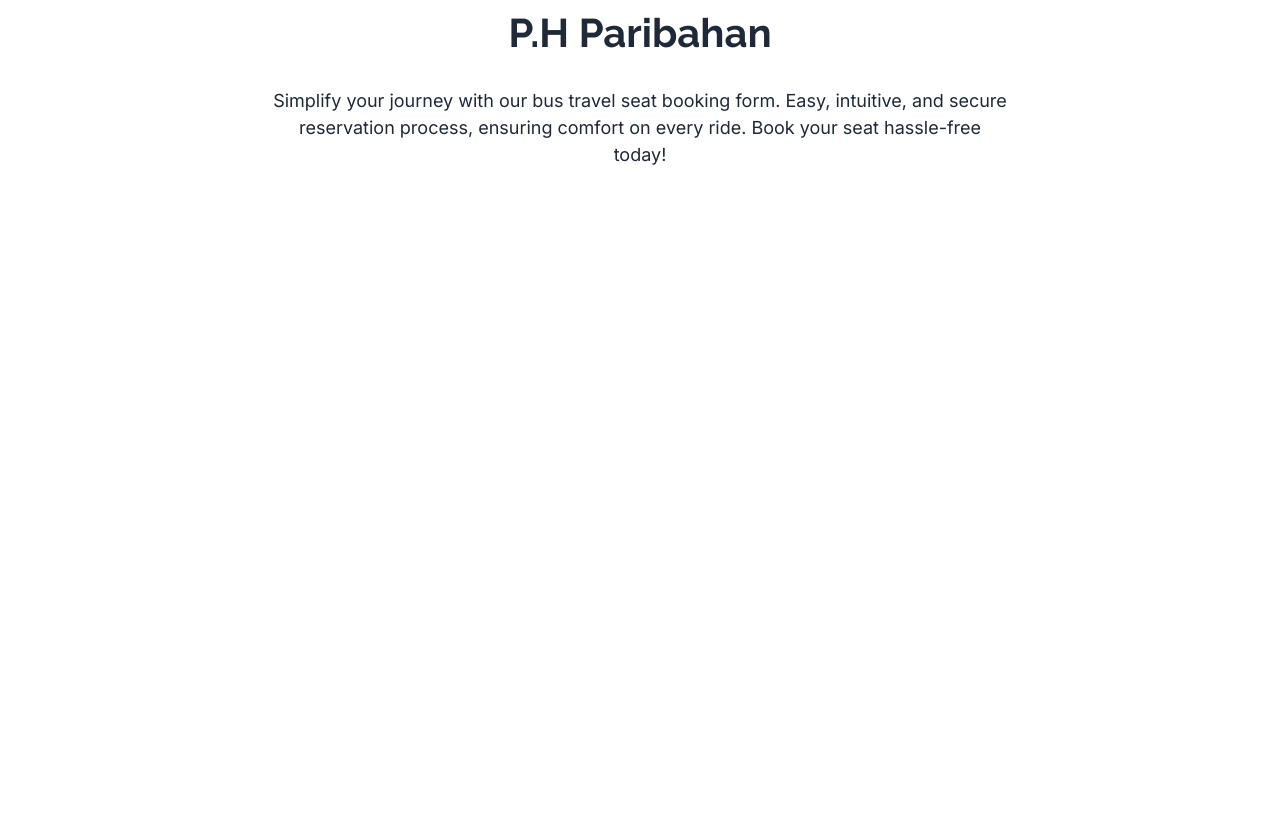
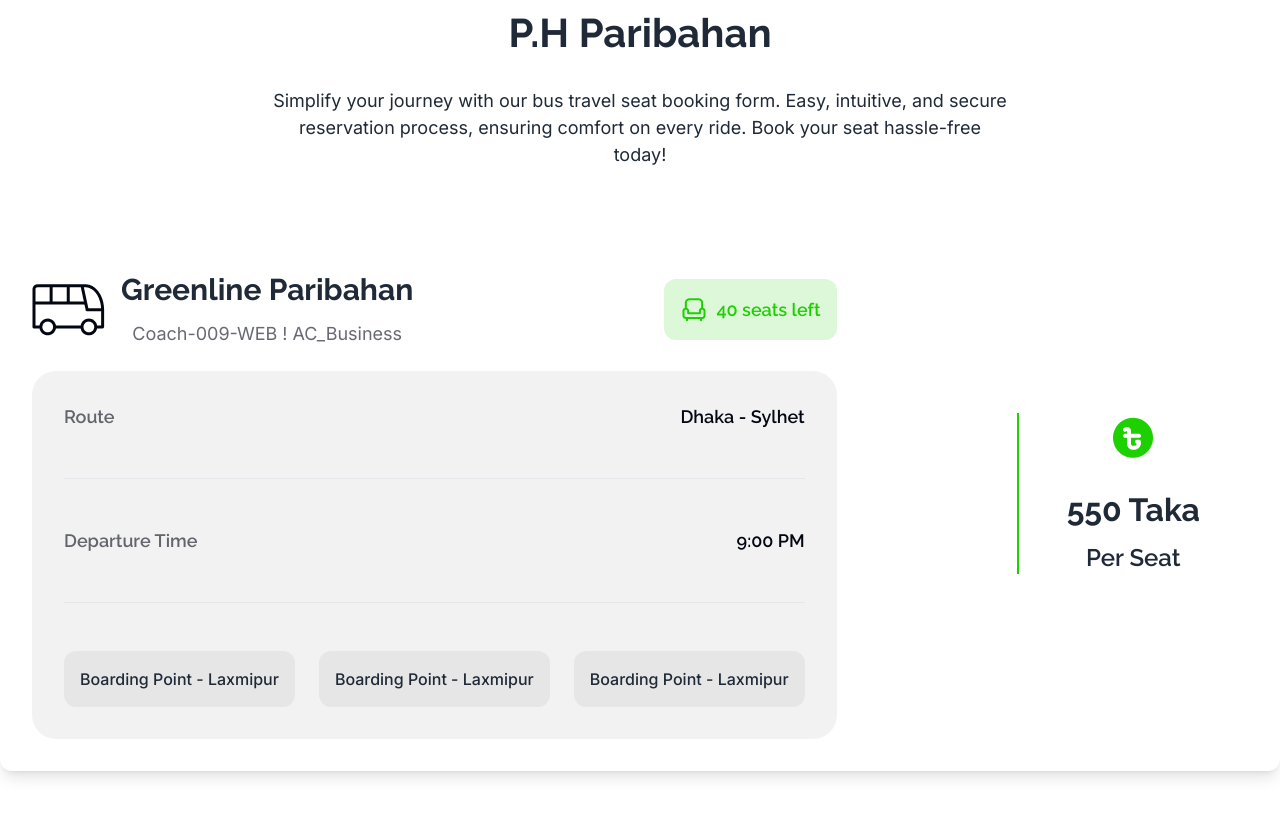
Before and after one commit to kaziabulhasib/b9a5-smart-ticketing, a plain HTML site: page index.html in a window 1280 px wide. Shown: the part 1589-2406 px from the top of the page. Before the commit the page ends 1989 px from the top, so only its background shows below. Drawn offline with nearby package versions, Linux system fonts and the light colour scheme.

Commit message:
depture section first part

```diff
--- a/index.html
+++ b/index.html
@@ -102,6 +102,73 @@
           intuitive, and secure reservation process, ensuring comfort on every
           ride. Book your seat hassle-free today!
         </p>
+        <!-- depture sectipon container  -->
+
+        <div
+          class="flex justify-between items-center mt-12 bg-white shadow-lg p-8 rounded-xl">
+          <!-- left side  -->
+          <div>
+            <!-- left top  -->
+            <div class="flex justify-between items-center my-6">
+              <div class="flex justify-between items-center gap-4">
+                <img src="images/bus-logo.png" alt="" />
+                <div>
+                  <h1 class="font-bold text-3xl">Greenline Paribahan</h1>
+                  <h4
+                    class="font-inter font-normal text-[18px] text-[#03071299] mt-3">
+                    Coach-009-WEB ! AC_Business
+                  </h4>
+                </div>
+              </div>
+              <!-- seat left -->
+              <div
+                class="flex justify-between items-center gap-2 bg-[#1DD10026] text-[#1DD100] p-4 rounded-xl">
+                <img src="images/seat-green.png" alt="" />
+                <h1 class="font-semibold text-[18px]">
+                  <span id="seat-left">40</span> seats left
+                </h1>
+              </div>
+            </div>
+            <!-- left bottom -->
+            <div class="shadow- p-8 space-y-12 bg-[#0307120D] rounded-3xl">
+              <div class="flex justify-between">
+                <p class="font-semibold text-[18px] text-[#03071299]">Route</p>
+                <p class="font-semibold text-[18px] text-[#030712]">
+                  Dhaka - Sylhet
+                </p>
+              </div>
+              <hr />
+              <div class="flex justify-between">
+                <p class="font-semibold text-[18px] text-[#03071299]">
+                  Departure Time
+                </p>
+                <p class="font-semibold text-[18px] text-[#030712]">9:00 PM</p>
+              </div>
+              <hr />
+              <div class="flex justify-around gap-6">
+                <button
+                  class="bg-[#0307120D] p-4 rounded-xl font-inter font-medium text-base">
+                  Boarding Point - Laxmipur
+                </button>
+                <button
+                  class="bg-[#0307120D] p-4 rounded-xl font-inter font-medium text-base">
+                  Boarding Point - Laxmipur
+                </button>
+                <button
+                  class="bg-[#0307120D] p-4 rounded-xl font-inter font-medium text-base">
+                  Boarding Point - Laxmipur
+                </button>
+              </div>
+            </div>
+          </div>
+          <!-- right side  -->
+          <div
+            class="flex flex-col items-center px-12 border-l-2 border-[#1DD100]">
+            <img class="text-center" src="images/fare.png" alt="" />
+            <h1 class="mt-6 mb-2 font-bold text-[32px]">550 Taka</h1>
+            <p class="font-semibold text-2xl">Per Seat</p>
+          </div>
+        </div>
       </div>
     </main>
     <footer></footer>
```
